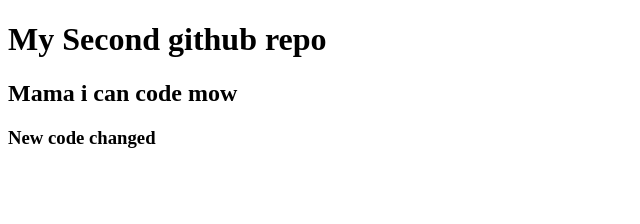
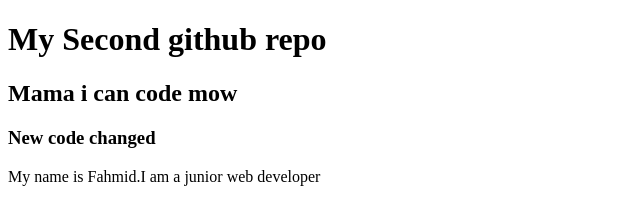
Before and after one commit to Fahmid10/my-second-repo, a plain HTML site: page index.html in a window 1280 px wide. Shown: the whole page, without its empty margins (0-640 px from the left). Drawn offline with Linux system fonts and the light colour scheme.

Commit message:
paragraph added

```diff
--- a/index.html
+++ b/index.html
@@ -10,5 +10,6 @@
     <h1>My Second github repo</h1>
     <h2>Mama i can code mow</h2>
     <h3>New code changed</h3>
+    <p>My name is Fahmid.I am a junior web developer</p>
 </body>
 </html>
```
